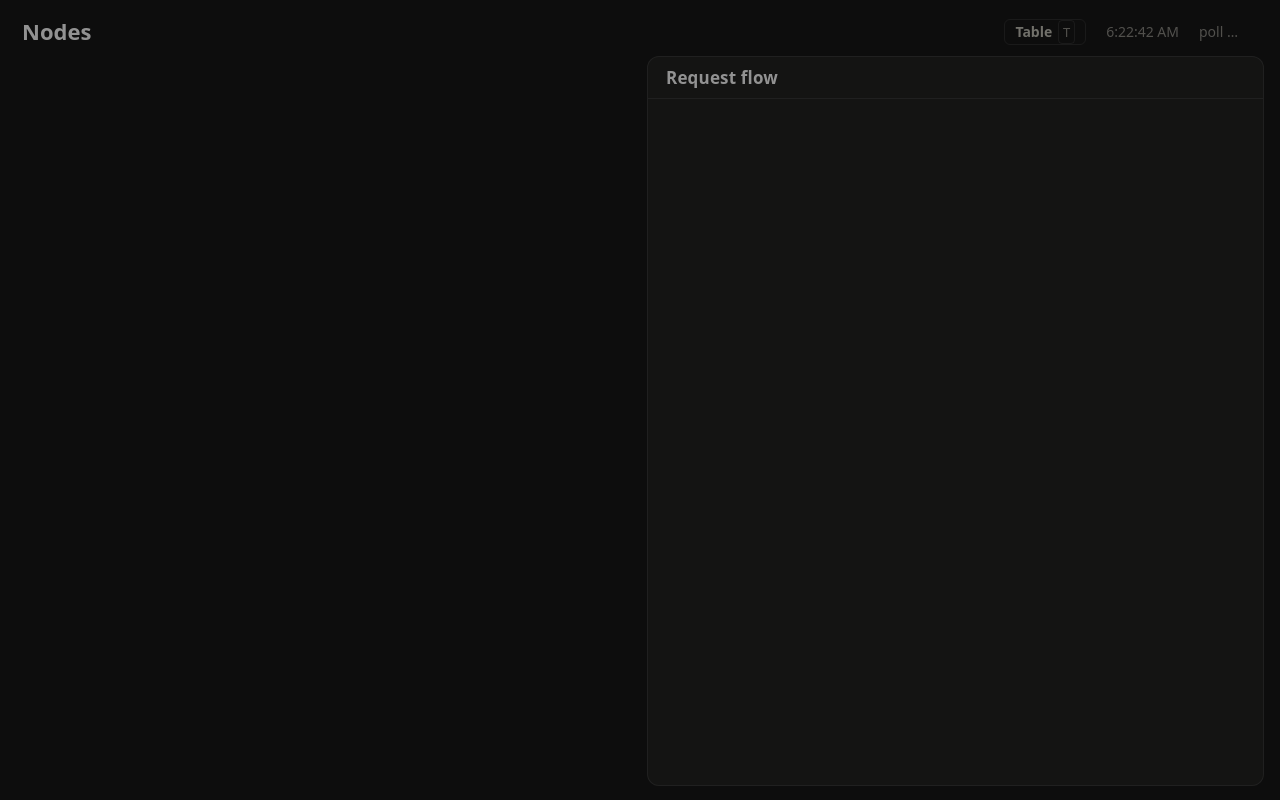
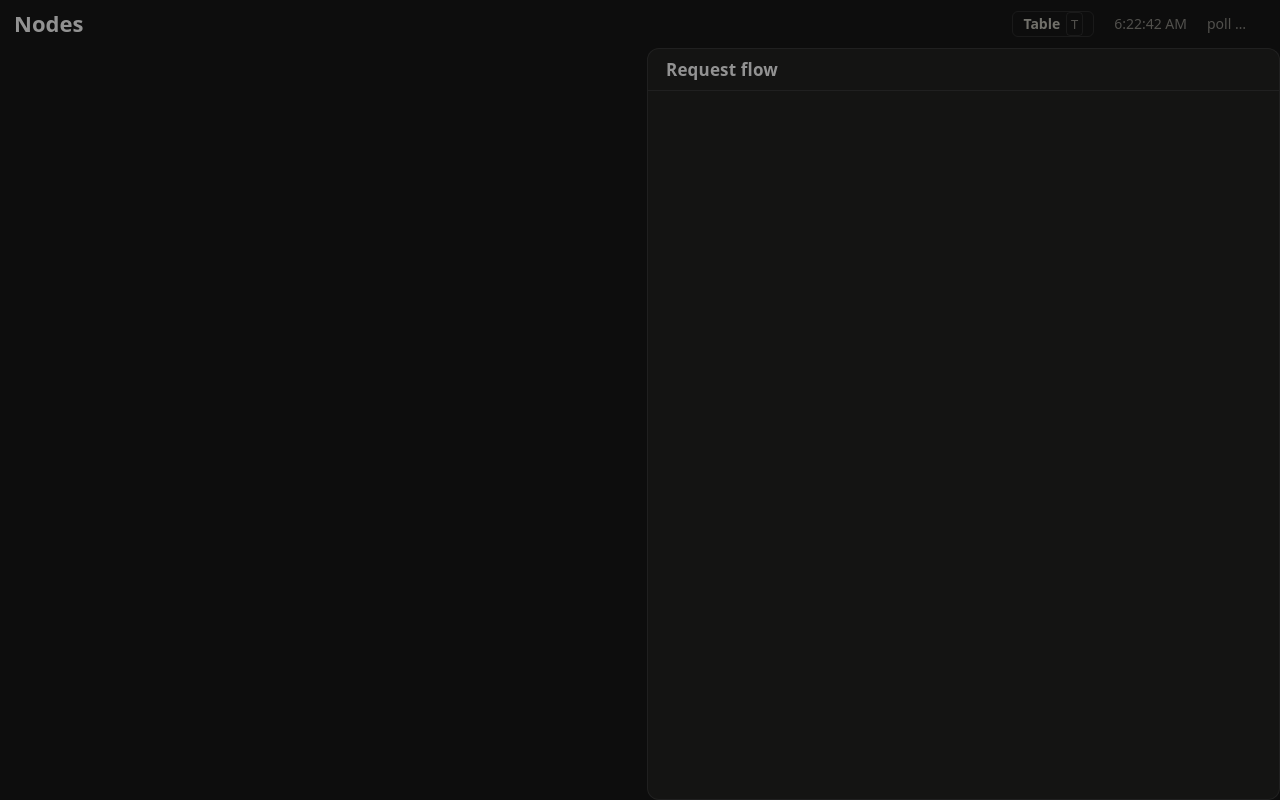
Before and after one commit to mazar/spark-mini-dash, a plain HTML site: page web/index.html in a window 1280 px wide. Drawn offline with Linux system fonts and the light colour scheme; no server answers.

Commit message:
Edge-to-edge layout for the wall display
body padding (8/16/14px) left the dark page plane visible as a thin
border around the content on the 1920x480 bar monitor; panels are now
flush to every edge (the page plane only shows between panels and in
the rounded corner notches). Header carries its own 14px inset.

```diff
--- a/web/css/style.css
+++ b/web/css/style.css
@@ -34,7 +34,7 @@ body {
   display: grid;
   grid-template-rows: 48px 1fr;
   height: 100vh;
-  padding: 8px 16px 14px;
+  padding: 0; /* edge-to-edge on the wall display; the page plane only shows between panels and in the rounded corner notches */
   transition: opacity .4s;
 }
 
@@ -46,7 +46,7 @@ header {
   display: flex;
   align-items: center;
   gap: 16px;
-  padding: 0 6px;
+  padding: 0 14px;
 }
 
 header h1 { font-size: 22px; font-weight: 600; }
```
